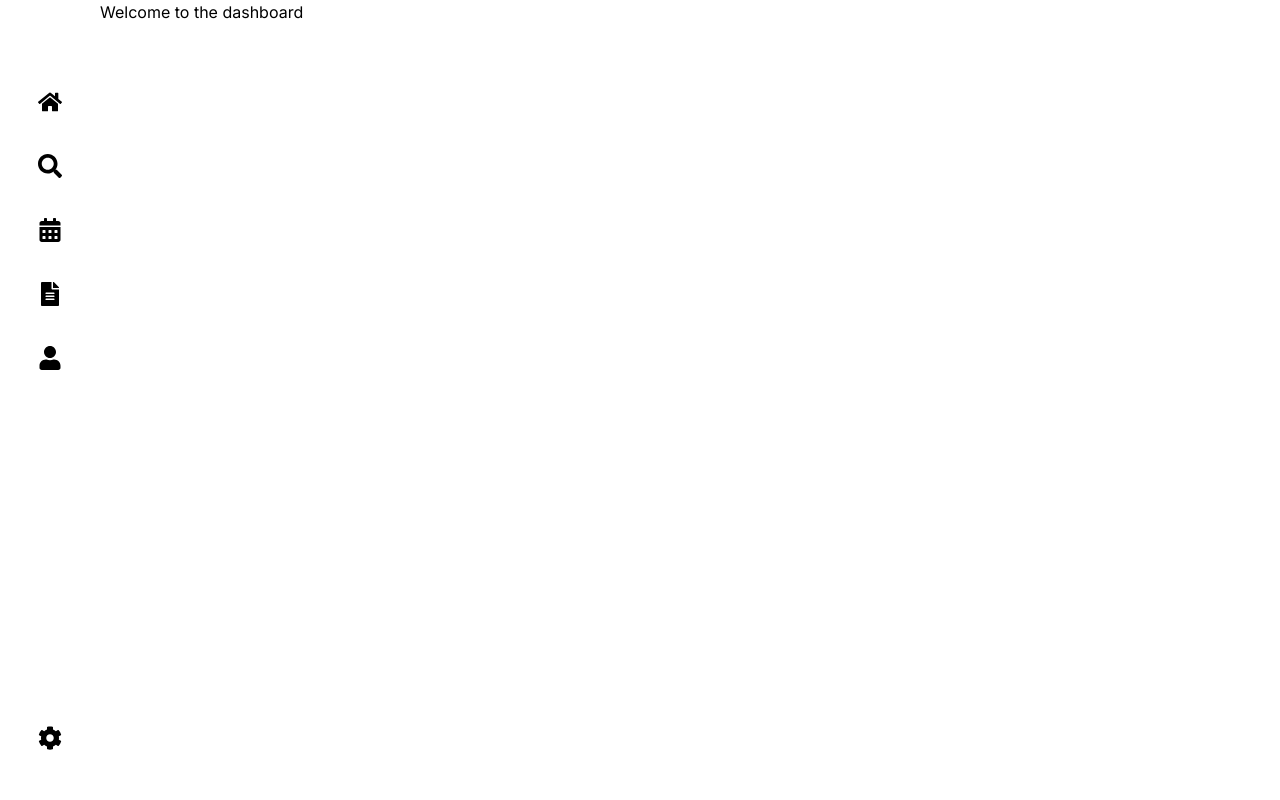
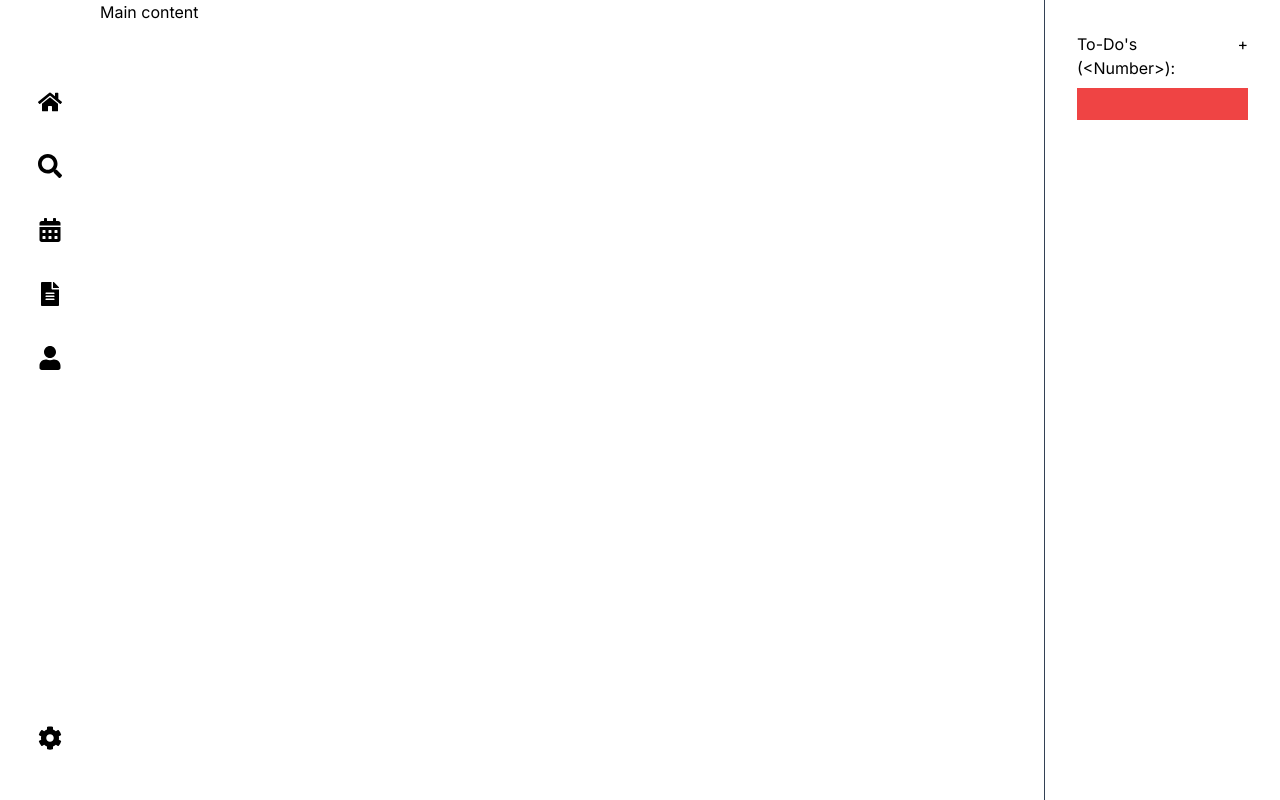
Before and after one commit to TheHorizonApp/Horizon-App, a Next.js app in the folder web/: page /dashboard in a window 1280 px wide. Built offline with nearby package versions, Linux system fonts and the light colour scheme.

Commit message:
To-DO's on dashboard in works

```diff
--- a/web/src/app/dashboard/page.jsx
+++ b/web/src/app/dashboard/page.jsx
@@ -1,7 +1,25 @@
 import React from "react";
 
 const page = () => {
-  return <div>Welcome to the dashboard</div>;
+  return (
+    <div className="flex h-screen">
+      <div className="flex-grow">
+        {/* Main content goes here */}
+        Main content
+      </div>
+      <div className="w-1/5 border-l border-slate-700">
+        <div className="m-8">
+          <div className="flex justify-between pb-2">
+            <div className="">To-Do's (&lt;Number&gt;):</div>
+            <div className=""> + </div>
+          </div>
+          <div className="bg-red-500 h-8 w-full fex ">
+            <div className="flex justify-between"></div>
+          </div>
+        </div>
+      </div>
+    </div>
+  );
 };
 
 export default page;
```
Also changed, not shown: web/src/components/Navbar.jsx (+3 -6 lines).
